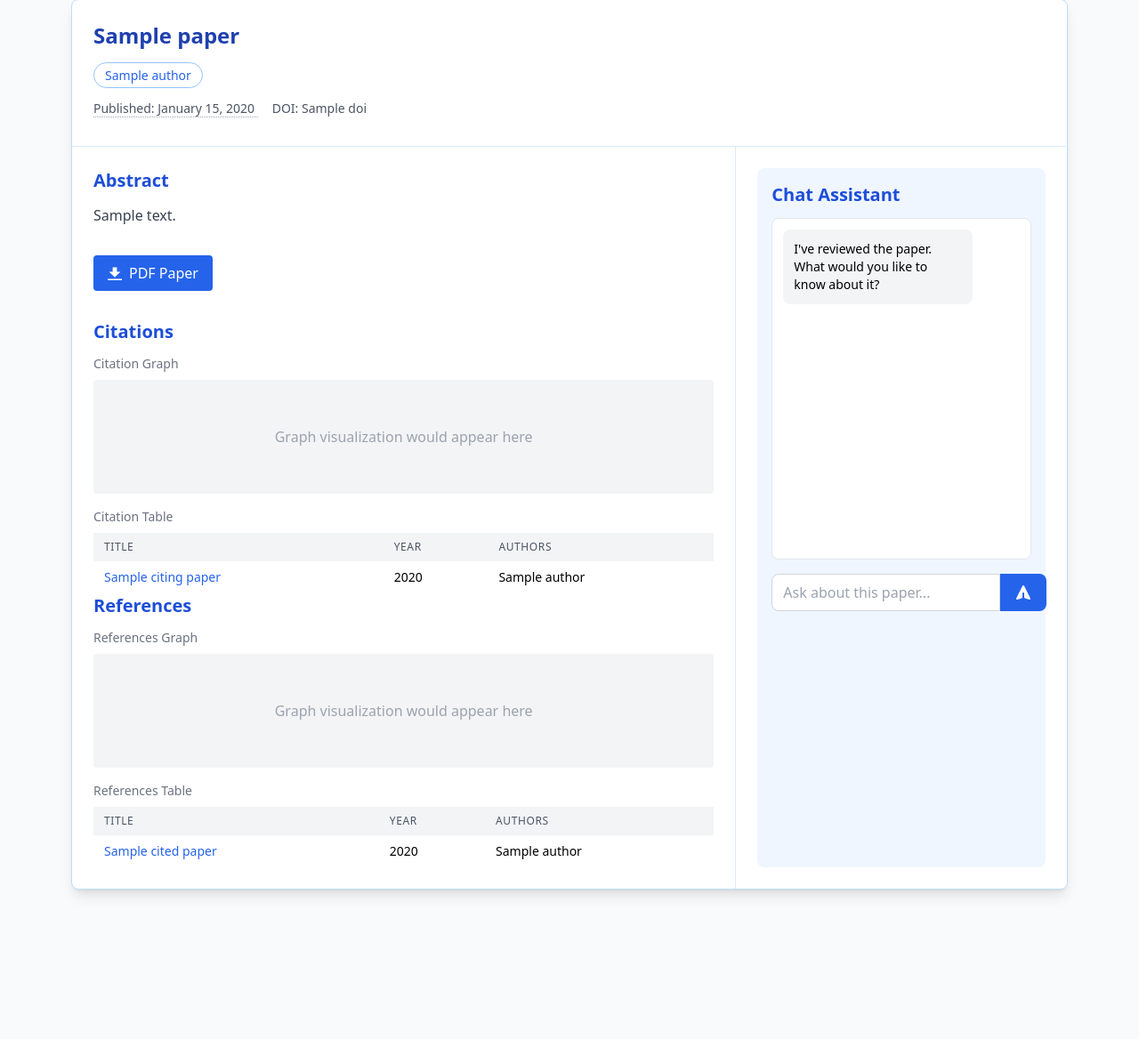
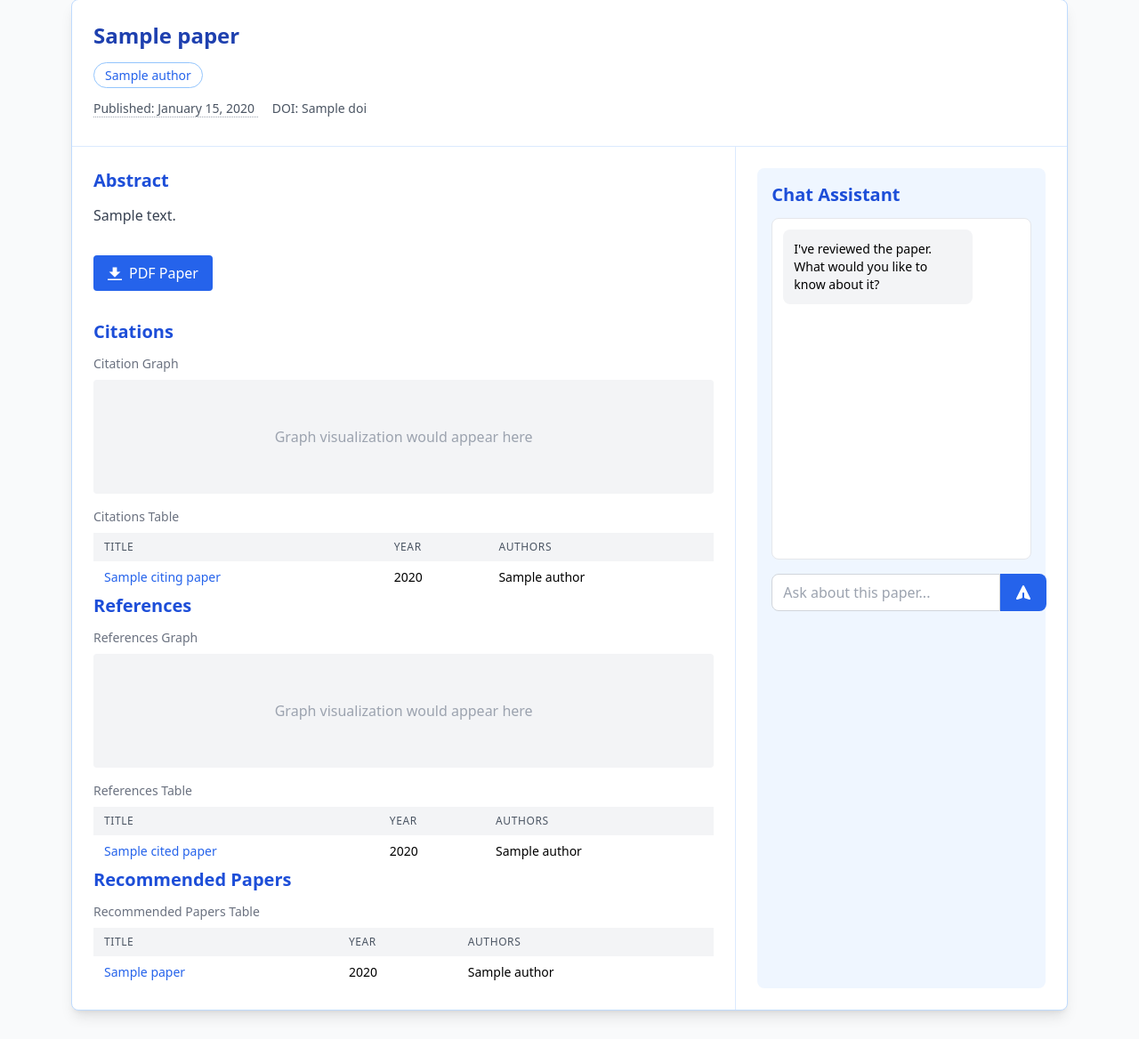
Before and after one commit to Bloomh/tldrxiv, a FastAPI app: template templates/paper.html in a window 1280 px wide. Shown: the part 33-1201 px from the top of the page at 89% size. Before the commit the page ends 1040 px from the top, so only its background shows below. Run offline with FastAPI, Linux system fonts and the light colour scheme; the template is opened without the code that fills it: most values are stand-ins (such as "Sample title", 1, 10 or a date in 2020); some libraries are stand-ins or nearby versions.

Commit message:
put all citation stuff and recommended papers

```diff
--- a/main.py
+++ b/main.py
@@ -90,7 +90,9 @@ async def process_paper(request: Request, id: str, format: str = None):
     authors_info = get_paper_authors_info(id)
     citations_info = get_paper_citations(id)
     references_info = get_paper_references(id)
-    # recommended_papers = get_recommended_papers(id)
+    recommended_papers = get_recommended_papers(id)
+
+    print("Recommended papers:", recommended_papers)
 
     # Return the HTML template with paper data
     return templates.TemplateResponse(
@@ -101,6 +103,7 @@ async def process_paper(request: Request, id: str, format: str = None):
             "authors_info": authors_info,
             "citations_info": citations_info,
             "references_info": references_info,
+            "recommended_papers": recommended_papers,
             "pdf_embed_url": pdf_embed_url
         }
     )
--- a/templates/paper.html
+++ b/templates/paper.html
@@ -24,7 +24,9 @@
               </span>
               <!-- Popup -->
               <div class="absolute hidden group-hover:block bg-white border border-gray-300 rounded-lg shadow-lg p-4 z-10">
+                {% if author.affiliations %}
                 <p><strong>Affiliations:</strong> {{ author.affiliations | join(', ') }}</p>
+                {% endif %}
                 <p><strong>Papers:</strong> {{ author.paperCount }}</p>
                 <p><strong>Citations:</strong> {{ author.citationCount }}</p>
                 <p><strong>hIndex:</strong> {{ author.hIndex }}</p>
@@ -80,6 +82,8 @@
               </a>
             </div>
 
+            <!-- Generate podcast link button -->
+
             <!-- Citations section -->
             <div>
               <h2 class="text-xl font-semibold text-blue-700 mb-3">Citations</h2>
@@ -96,26 +100,15 @@
 
               <!-- Citation table -->
               <div>
-                <div class="text-sm text-gray-500 mb-2">Citation Table</div>
+              <div class="text-sm text-gray-500 mb-2">Citations Table</div>
               <div class="overflow-x-auto">
+              <div class="overflow-y-auto" style="max-height: 500px;"> <!-- Adjust height as needed -->
                 <table class="min-w-full border-collapse">
-                    <thead>
+                  <thead class="sticky top-0">
                     <tr class="bg-gray-100">
-                        <th
-                          class="py-2 px-3 text-left text-xs font-medium text-gray-600 uppercase tracking-wider"
-                        >
-                          Title
-                        </th>
-                        <th
-                          class="py-2 px-3 text-left text-xs font-medium text-gray-600 uppercase tracking-wider"
-                        >
-                          Year
-                        </th>
-                        <th
-                          class="py-2 px-3 text-left text-xs font-medium text-gray-600 uppercase tracking-wider"
-                        >
-                          Authors
-                        </th>
+                      <th class="py-2 px-3 text-left text-xs font-medium text-gray-600 uppercase tracking-wider">Title</th>
+                      <th class="py-2 px-3 text-left text-xs font-medium text-gray-600 uppercase tracking-wider">Year</th>
+                      <th class="py-2 px-3 text-left text-xs font-medium text-gray-600 uppercase tracking-wider">Authors</th>
                     </tr>
                   </thead>
                   <tbody class="divide-y divide-gray-200">
@@ -142,8 +135,7 @@
               </div>
               </div>
               </div>
-
-            <!-- Graph Visualization Section: ARNAV ADDED -->
+              </div>
 
             <!-- References section -->
             <div>
@@ -163,22 +155,17 @@
               <div>
   <div class="text-sm text-gray-500 mb-2">References Table</div>
   <div class="overflow-x-auto">
+    <div class="overflow-y-auto" style="max-height: 500px;"> <!-- Adjust height as needed -->
       <table class="min-w-full border-collapse">
-                    <thead>
-                      <tr class="bg-gray-100">
-                        <th
-                          class="py-2 px-3 text-left text-xs font-medium text-gray-600 uppercase tracking-wider"
-                        >
+        <thead class="sticky top-0 bg-gray-100"> <!-- Added sticky and bg-color -->
+          <tr>
+            <th class="py-2 px-3 text-left text-xs font-medium text-gray-600 uppercase tracking-wider">
               Title
             </th>
-                        <th
-                          class="py-2 px-3 text-left text-xs font-medium text-gray-600 uppercase tracking-wider"
-                        >
+            <th class="py-2 px-3 text-left text-xs font-medium text-gray-600 uppercase tracking-wider">
               Year
             </th>
-                        <th
-                          class="py-2 px-3 text-left text-xs font-medium text-gray-600 uppercase tracking-wider"
-                        >
+            <th class="py-2 px-3 text-left text-xs font-medium text-gray-600 uppercase tracking-wider">
               Authors
             </th>
           </tr>
@@ -207,7 +194,57 @@
     </div>
   </div>
 </div>
+            </div>
 
+
+            <!-- Recommended papers section -->
+            <div>
+              <h2 class="text-xl font-semibold text-blue-700 mb-3">Recommended Papers</h2>
+
+              <!-- Recommended Papers table -->
+              <div>
+  <div class="text-sm text-gray-500 mb-2">Recommended Papers Table</div>
+  <div class="overflow-x-auto">
+    <div class="overflow-y-auto" style="max-height: 500px;"> <!-- Adjust height as needed -->
+      <table class="min-w-full border-collapse">
+        <thead class="sticky top-0 bg-gray-100"> <!-- Added sticky and bg-color -->
+          <tr>
+            <th class="py-2 px-3 text-left text-xs font-medium text-gray-600 uppercase tracking-wider">
+              Title
+            </th>
+            <th class="py-2 px-3 text-left text-xs font-medium text-gray-600 uppercase tracking-wider">
+              Year
+            </th>
+            <th class="py-2 px-3 text-left text-xs font-medium text-gray-600 uppercase tracking-wider">
+              Authors
+            </th>
+          </tr>
+        </thead>
+        <tbody class="divide-y divide-gray-200">
+          {% for paper in recommended_papers %}
+            <tr class="hover:bg-gray-50">
+              <td class="py-2 px-3 text-sm text-blue-600">
+                <a href="{% if paper.externalIds.ArXiv %}http://localhost:8000/abs/{{ paper.externalIds.ArXiv }}{% else %}{{ paper.url }}{% endif %}" target="_blank">
+                  {{ paper.title }}
+                </a>
+              </td>
+              <td class="py-2 px-3 text-sm">{{ paper.year }}</td>
+              <td class="py-2 px-3 text-sm">
+                {% set authors = paper.authors %}
+                {% if authors|length > 3 %}
+                  {{ authors[:3] | map(attribute='name') | join(', ') }}, ...
+                {% else %}
+                  {{ authors | map(attribute='name') | join(', ') }}
+                {% endif %}
+              </td>
+            </tr>
+          {% endfor %}
+        </tbody>
+      </table>
+    </div>
+  </div>
+</div>
+            </div>
           </div>
 
           <!-- Right column: Chat assistant -->
```
Also changed, not shown: utils/sem_scholar_utils.py (+1 -14 lines), utils/podcast_utils.py (added). Lines whose indentation alone changed are shown as unchanged.
